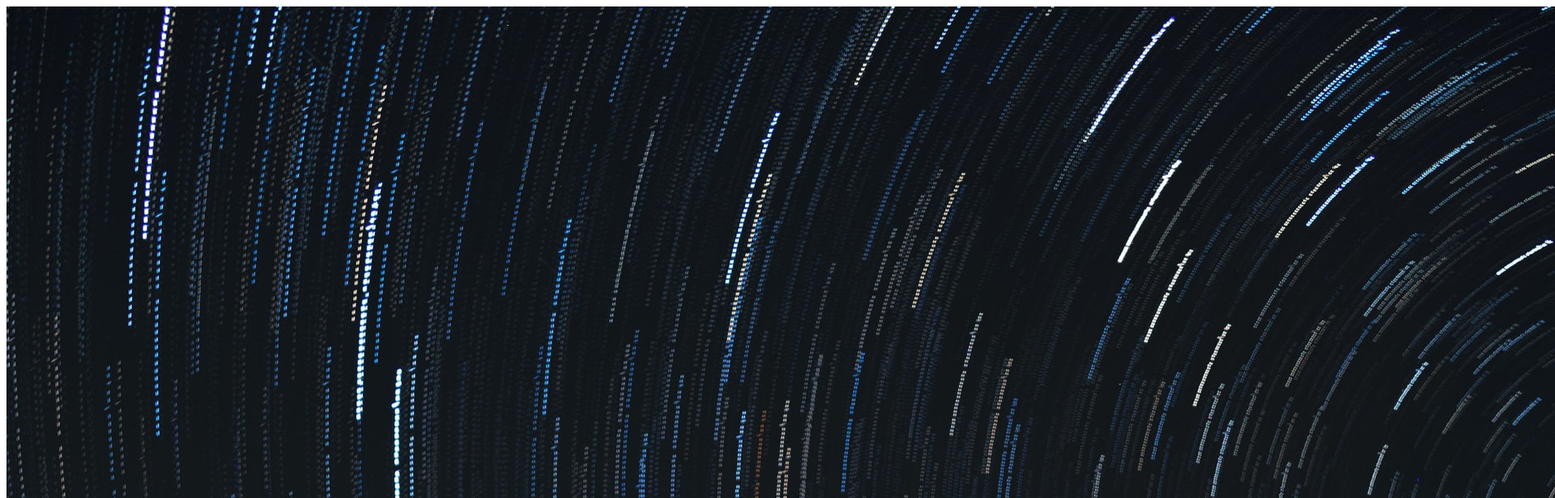
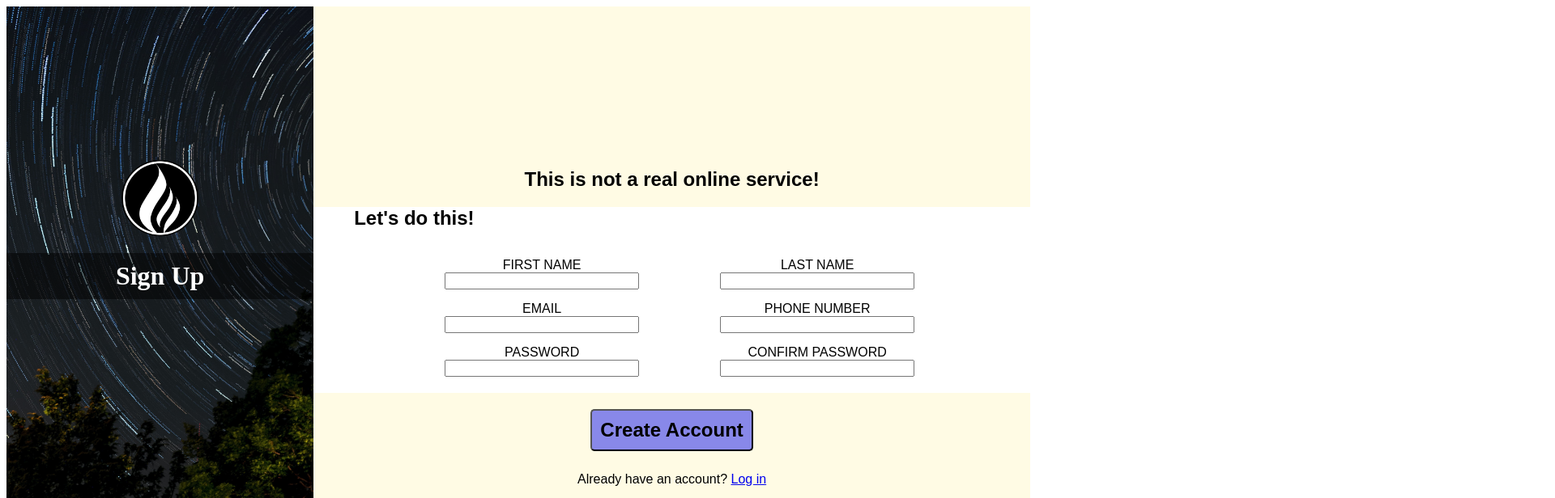
Before and after one commit to AlbMP96/Sign-Up-form, a plain HTML site: page index.html in a window 1280 px wide. Shown: the top 616 px of the page at 81% size, 1920 px wide, since content can reach past the window. Drawn offline with Linux system fonts and the light colour scheme.

Commit message:
Added css styles

```diff
--- a/index.html
+++ b/index.html
@@ -5,54 +5,56 @@
     <meta charset="UTF-8">
     <meta http-equiv="X-UA-Compatible" content="IE=edge">
     <meta name="viewport" content="width=device-width, initial-scale=1.0">
+    <link rel="stylesheet" href="styles.css">
     <title>Sing Up</title>
 </head>
 
 <body>
     <div id="left">
-        <img src="./resources/background.jpg" alt="">
         <div id="logo">
             <img src="./resources/logo.png" alt="">
             <h1>Sign Up</h1>
         </div>
     </div>
     <div id="right">
+        <div id="form-container">
             <div id="text">
                 <h2>This is not a real online service!</h2>
             </div>
             <form action="#">
-            <div>
                 <h2 id="sign-title">Let's do this!</h2>
-                <div>
+                <div id="form">
+                    <div class="wrapper">
                         <label for="first-name">FIRST NAME</label>
-
-                    <input type="text" id="first-name">
+                        <input type="text" id="first-name" required>
                     </div>
-                <div>
+                    <div class="wrapper">
                         <label for="last-name">LAST NAME</label>
-                    <input type="text" id="last-name">
+                        <input type="text" id="last-name" required>
                     </div>
-                <div>
+                    <div class="wrapper">
                         <label for="email">EMAIL</label>
-                    <input type="email" id="email">
+                        <input type="email" id="email" required>
                     </div>
-                <div>
+                    <div class="wrapper">
                         <label for="phone">PHONE NUMBER</label>
-                    <input type="tel" id="phone">
+                        <input type="tel" id="phone"  pattern="[0-9]{9}" required>
                     </div>
-                <div>
+                    <div class="wrapper">
                         <label for="password">PASSWORD</label>
-                    <input type="password" id="password">
+                        <input type="password" id="password" required>
                     </div>
-                <div>
+                    <div class="wrapper">
                         <label for="confirm-pass">CONFIRM PASSWORD</label>
-                    <input type="password" id="confirm-pass">
+                        <input type="password" id="confirm-pass" required>
+                    </div>
                 </div>
         </div>
         <button type="submit">Create Account</button>
         </form>
         <p id="login">Already have an account? <a href="#">Log in</a></p>
     </div>
+    </div>
 </body>
 
 </html>
--- a/styles.css
+++ b/styles.css
@@ -0,0 +1,86 @@
+#left {
+    float: left;
+    position: relative;
+    display: flex;
+    background-image: url(./resources/background.jpg);
+    background-position: center;
+    background-size: cover;
+    background-repeat: no-repeat;
+    width: 30%;
+    height: 100vh;
+}
+
+#logo img {
+    margin-top: 50%;
+    width: 25%;
+    display: block;
+    margin-left: auto;
+    margin-right: auto;
+}
+
+#logo h1 {
+    background-color: rgb(0, 0, 0, 0.5);
+    color: white;
+    text-align: center;
+    padding: 10px;
+}
+
+
+#right {
+    font-family: 'Anek', sans-serif;
+    float: right;
+    width: 70%;
+    height: 100vh;
+    background-color: rgb(255, 251, 228);
+    text-align: center;
+}
+
+#right>div {
+    margin-top: 25vh;
+}
+
+#form {
+    margin: 10px;
+    width: 60vw;
+    font-size: 1rem;
+    overflow: hidden;
+    padding-bottom: 20px;
+    margin-left: 7%;
+}
+
+.wrapper {
+    display: flex;
+    flex-direction: column;
+    float: left;
+
+}
+
+input, label {
+    margin-left: 100px;
+}
+
+form {
+    background-color: white;
+}
+
+label {
+    position: relative;
+    width: 15rem;
+    margin-top: 15px;
+}
+
+#sign-title {
+    text-align: left;
+    margin-left: 50px;
+}
+
+button {
+    font-family: 'Anek', sans-serif;
+    font-size: 1.5rem;
+    background-color: rgb(136, 136, 233);
+    margin: 10px;
+    padding: 10px;
+    font-weight: bold;
+    border-radius: 5px;
+    border-color: black;
+}
```
Lines whose indentation alone changed are shown as unchanged.
